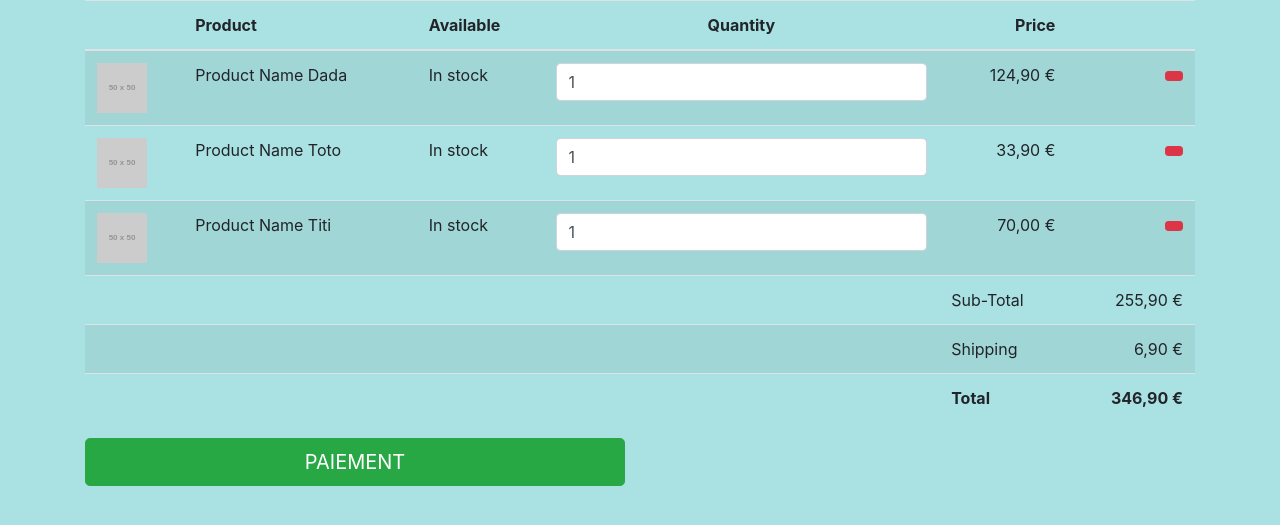
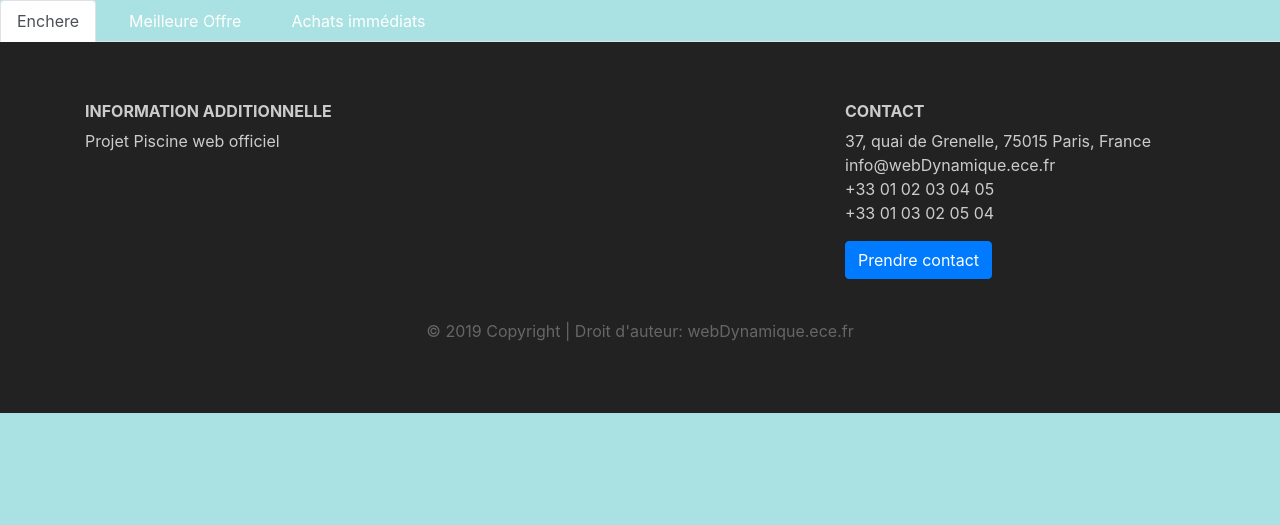
Before and after one commit to Nassim-Boutaleb/Piscine_2020, a PHP site: page /panier.php in a window 1280 px wide. Shown: the part 58-583 px from the top of the page. Run offline with PHP 8.4, Linux system fonts and the light colour scheme; the visitor is signed in with stand-in values (Sample User, id 1); tables that the repository leaves empty or names only in its code hold one stand-in row (values such as "Sample post"); grey boxes labelled with a size stand in for pictures from a placeholder-image service; some libraries are stand-ins or nearby versions.

Commit message:
Panier catalogue presque fonctionnel

```diff
--- a/Piscine/Panier.php
+++ b/Piscine/Panier.php
@@ -2,7 +2,7 @@
 <!DOCTYPE html>
 <html>
     <head>
-        <title>Ebay ECE</title>
+        <title>Votre panier</title>
         <meta charset="utf-8">
         <meta name="viewport" content="width=device-width, initial-scale=1">
          <link rel="stylesheet" href="https://stackpath.bootstrapcdn.com/bootstrap/4.1.3/css/bootstrap.min.css">
@@ -13,78 +13,7 @@
         <script src="https://code.jquery.com/jquery-3.3.1.slim.min.js"></script>
         <script src="https://stackpath.bootstrapcdn.com/bootstrap/4.1.3/js/bootstrap.min.js"></script>
 
-         <script type="text/javascript">
-            function ajouter()
-            {
-                var code = parseInt(document.getElementById("id").value);
-                var qte = parseInt(document.getElementById("qte").value);
-                var prix = parseInt(document.getElementById("prix").value);
-                var monPanier = new Panier();
-                monPanier.ajouterArticle(code, qte, prix);
-                var tableau = document.getElementById("tableau");
-                var longueurTab = parseInt(document.getElementById("nbreLignes").innerHTML);
-                if (longueurTab > 0)
-                {
-                    for(var i = longueurTab ; i > 0  ; i--)
-                    {
-                        monPanier.ajouterArticle(parseInt(tableau.rows[i].cells[0].innerHTML), parseInt(tableau.rows[i].cells[1].innerHTML), parseInt(tableau.rows[i].cells[2].innerHTML));
-                        tableau.deleteRow(i);
-                    }
-                }
-                var longueur = monPanier.liste.length;
-                for(var i = 0 ; i < longueur ; i++)
-                {
-                    var ligne = monPanier.liste[i];
-                    var ligneTableau = tableau.insertRow(-1);
-                    var colonne1 = ligneTableau.insertCell(0);
-                    colonne1.innerHTML += ligne.getCode();
-                    var colonne2 = ligneTableau.insertCell(1);
-                    colonne2.innerHTML += ligne.qteArticle;
-                    var colonne3 = ligneTableau.insertCell(2);
-                    colonne3.innerHTML += ligne.prixArticle;
-                    var colonne4 = ligneTableau.insertCell(3);
-                    colonne4.innerHTML += ligne.getPrixLigne();
-                    var colonne5 = ligneTableau.insertCell(4);
-                    colonne5.innerHTML += "<button class=\"btn btn-primary\" type=\"submit\" onclick=\"supprimer(this.parentNode.parentNode.cells[0].innerHTML)\"><span class=\"glyphicon glyphicon-remove\"></span> Retirer</button>";
-                }
-                document.getElementById("prixTotal").innerHTML = monPanier.getPrixPanier();
-                document.getElementById("nbreLignes").innerHTML = longueur;
-            }
 
-            function supprimer(code)
-            {
-                var monPanier = new Panier();
-                var tableau = document.getElementById("tableau");
-                var longueurTab = parseInt(document.getElementById("nbreLignes").innerHTML);
-                if (longueurTab > 0)
-                {
-                    for(var i = longueurTab ; i > 0  ; i--)
-                    {
-                        monPanier.ajouterArticle(parseInt(tableau.rows[i].cells[0].innerHTML), parseInt(tableau.rows[i].cells[1].innerHTML), parseInt(tableau.rows[i].cells[2].innerHTML));
-                        tableau.deleteRow(i);
-                    }
-                }
-                monPanier.supprimerArticle(code);
-                var longueur = monPanier.liste.length;
-                for(var i = 0 ; i < longueur ; i++)
-                {
-                    var ligne = monPanier.liste[i];
-                    var ligneTableau = tableau.insertRow(-1);
-                    var colonne1 = ligneTableau.insertCell(0);
-                    colonne1.innerHTML += ligne.getCode();
-                    var colonne2 = ligneTableau.insertCell(1);
-                    colonne2.innerHTML += ligne.qteArticle;
-                    var colonne3 = ligneTableau.insertCell(2);
-                    colonne3.innerHTML += ligne.prixArticle;
-                    var colonne4 = ligneTableau.insertCell(3);
-                    colonne4.innerHTML += ligne.getPrixLigne();
-                    var colonne5 = ligneTableau.insertCell(4);
-                    colonne5.innerHTML += "<button class=\"btn btn-primary\" type=\"submit\" onclick=\"supprimer(this.parentNode.parentNode.cells[0].innerHTML)\"><span class=\"glyphicon glyphicon-remove\"></span> Retirer</button>";
-                }
-                document.getElementById("prixTotal").innerHTML = monPanier.getPrixPanier();
-                document.getElementById("nbreLignes").innerHTML = longueur;
-            }
-        </script>
     </head>
 
     <body>
@@ -93,98 +22,172 @@
 
         <!-- Navbar (barre de navigation)-->
         <?php require("Navbars/navbar_def.php");  ?>
+        <!--PHP Panier-->
+
+   <?php
+
+ //identifier le nom de base de données
+        $database = "ecebay";
+        $login=$_SESSION["login"];
+        //connectez-vous dans votre BDD
+        //Rappel : votre serveur = localhost | votre login = root | votre mot de pass = '' (rien)
+        $db_handle = mysqli_connect('localhost', 'root', 'root' );
+        $db_found = mysqli_select_db($db_handle, $database);
+        if ($db_found)
+        {
+
+
+   ?>
 
 <!--Panier-->
 
-<div class="container mb-4">
-    <div class="row">
-        <div class="col-12">
-            <div class="table-responsive">
-                <table class="table table-striped">
-                    <thead>
-                        <tr>
-                            <th scope="col"> </th>
-                            <th scope="col">Product</th>
-                            <th scope="col">Available</th>
-                            <th scope="col" class="text-center">Quantity</th>
-                            <th scope="col" class="text-right">Price</th>
-                            <th> </th>
-                        </tr>
-                    </thead>
-                    <tbody>
-                        <tr>
-                            <td><img src="https://dummyimage.com/50x50/55595c/fff" /> </td>
-                            <td>Product Name Dada</td>
-                            <td>In stock</td>
-                            <td><input class="form-control" type="text" value="1" /></td>
-                            <td class="text-right">124,90 €</td>
-                            <td class="text-right"><button class="btn btn-sm btn-danger"><i class="fa fa-trash"></i> </button> </td>
-                        </tr>
-                        <tr>
-                            <td><img src="https://dummyimage.com/50x50/55595c/fff" /> </td>
-                            <td>Product Name Toto</td>
-                            <td>In stock</td>
-                            <td><input class="form-control" type="text" value="1" /></td>
-                            <td class="text-right">33,90 €</td>
-                            <td class="text-right"><button class="btn btn-sm btn-danger"><i class="fa fa-trash"></i> </button> </td>
-                        </tr>
-                        <tr>
-                            <td><img src="https://dummyimage.com/50x50/55595c/fff" /> </td>
-                            <td>Product Name Titi</td>
-                            <td>In stock</td>
-                            <td><input class="form-control" type="text" value="1" /></td>
-                            <td class="text-right">70,00 €</td>
-                            <td class="text-right"><button class="btn btn-sm btn-danger"><i class="fa fa-trash"></i> </button> </td>
-                        </tr>
-                        <tr>
-                            <td></td>
-                            <td></td>
-                            <td></td>
-                            <td></td>
-                            <td>Sub-Total</td>
-                            <td class="text-right">255,90 €</td>
-                        </tr>
-                        <tr>
-                            <td></td>
-                            <td></td>
-                            <td></td>
-                            <td></td>
-                            <td>Shipping</td>
-                            <td class="text-right">6,90 €</td>
-                        </tr>
-                        <tr>
-                            <td></td>
-                            <td></td>
-                            <td></td>
-                            <td></td>
-                            <td><strong>Total</strong></td>
-                            <td class="text-right"><strong>346,90 €</strong></td>
-                        </tr>
-                    </tbody>
-                </table>
-            </div>
-        </div>
-        <div class="col mb-2">
-            <div class="row">
+<ul class="nav nav-tabs" id="myTab" role="tablist">
+  <li class="nav-item">
+    <a class="nav-link active" id="tab_enchere" data-toggle="tab" href="#enchere" role="tab" aria-controls="enchere" aria-selected="true">Enchere</a>
+  </li>
+  <li class="nav-item">
+    <a class="nav-link" id="tab_offre" data-toggle="tab" href="#offre" role="tab" aria-controls="offre" aria-selected="false">Meilleure Offre</a>
+  </li>
+  <li class="nav-item">
+    <a class="nav-link" id="tab_achat" data-toggle="tab" href="#achat" role="tab" aria-controls="achat" aria-selected="false">Achats immédiats</a>
+  </li>
+</ul>
+<div class="tab-content" id="myTabContent">
+  <div class="tab-pane fade show active" id="enchere" role="tabpanel" aria-labelledby="tab_enchere">
 
-                <div class="col-sm-12 col-md-6 text-right">
-                    <button class="btn btn-lg btn-block btn-success text-uppercase">Paiement</button>
-                </div>
-            </div>
-        </div>
-    </div>
-</div>
+      <?php
+
+        $sql="SELECT * FROM item,acheter_item WHERE acheter_item.loginAcheteur='$login'AND acheter_item.NumeroIDItem=item.NumeroID AND item.TypeVente='enchere'";
+           $result = mysqli_query($db_handle, $sql);
+            while ($data = mysqli_fetch_assoc($result))
+            {
+                ?>
+
+
+                <h2><?php echo $data["Nom"]."  ";?></h2>
+                <p>Prix : <?php echo $data["Prix"];?> €</p>
+                <p id="descriptionitem">Description : <?php echo $data["Description"];?></p>
+                <p>Type de vente : <?php echo $data["TypeVente"];?></p>
+                <p>Catégorie : <?php echo $data["Categorie"];?></p>
+            <br>
+            <button class="btn btn-secondary"><a href="?action=Supprimer&amp;id=<?php echo $data3["NumeroID"];?>"> Supprimer
+        </a></button>
+            <?php
+                        if(isset($_GET['action'])){
+
+            if($_GET['action']=='Supprimer'){
+                $NumID=$_GET['id'];
+                $sql4="DELETE FROM acheter_item WHERE NumeroIDItem='$NumID'";
+                    $result4 = mysqli_query($db_handle, $sql4);
+                    if($result4){
+                        echo "Article supprimé";
+                    }
+                    else{
+                        echo "L'article n'a pas pu être supprimé";
+                    }
+            }
+        }
+        }
 
 
 
 
 
+      ?>
+  </div>
+  <div class="tab-pane fade" id="offre" role="tabpanel" aria-labelledby="tab_offre">
+
+     <?php
+
+        $sql2="SELECT * FROM item,acheter_item WHERE loginAcheteur='$login'AND NumeroIDItem=item.NumeroID AND item.TypeVente='Meilleure Offre' ";
+            $result2 = mysqli_query($db_handle, $sql2);
+            while ($data2 = mysqli_fetch_assoc($result2))
+            {
+                ?>
+
+
+                <h2><?php echo $data2["Nom"]."  ";?></h2>
+                <p>Prix : <?php echo $data2["Prix"];?> €</p>
+                <p id="descriptionitem">Description : <?php echo $data2["Description"];?></p>
+                <p>Type de vente : <?php echo $data2["TypeVente"];?></p>
+                <p>Catégorie : <?php echo $data2["Categorie"];?></p>
+            <br>
+            <button class="btn btn-secondary"><a href="?action=Supprimer&amp;id=<?php echo $data3["NumeroID"];?>"> Supprimer
+        </a></button>
+            <?php
+                        if(isset($_GET['action'])){
+
+            if($_GET['action']=='Supprimer'){
+                $NumID=$_GET['id'];
+                $sql4="DELETE FROM acheter_item WHERE NumeroIDItem='$NumID'";
+                    $result4 = mysqli_query($db_handle, $sql4);
+                    if($result4){
+                        echo "Article supprimé";
+                    }
+                    else{
+                        echo "L'article n'a pas pu être supprimé";
+                    }
+            }
+        }
+        }
+
+
+
+      ?>
+
+  </div>
+  <div class="tab-pane fade" id="achat" role="tabpanel" aria-labelledby="tab_achat">
+    <div class="container">
+     <?php
+
+            $sql3="SELECT * FROM item,acheter_item WHERE loginAcheteur='$login'AND NumeroIDItem=item.NumeroID AND item.TypeVente='Achat direct' ";
+            $result3 = mysqli_query($db_handle, $sql3);
+
+
+            while ($data3 = mysqli_fetch_assoc($result3))
+            {
+
+                ?>
+                <h2><?php echo $data3["Nom"]."  ";?></h2>
+                <p>Prix : <?php echo $data3["Prix"];?> €</p>
+                <p id="descriptionitem">Description : <?php echo $data3["Description"];?></p>
+                <p>Type de vente : <?php echo $data3["TypeVente"];?></p>
+                <p>Catégorie : <?php echo $data3["Categorie"];?></p>
+            <br>
+            <button class="btn btn-secondary"><a href="?action=Supprimer&amp;id=<?php echo $data3["NumeroID"];?>"> Supprimer
+        </a></button>
+            <?php
+
+            if(isset($_GET['action'])){
+
+            if($_GET['action']=='Supprimer'){
+                $NumID=$_GET['id'];
+                $sql4="DELETE FROM acheter_item WHERE NumeroIDItem='$NumID'";
+                    $result4 = mysqli_query($db_handle, $sql4);
+                    if($result4){
+                        echo "Article supprimé";
+                    }
+                    else{
+                        echo "L'article n'a pas pu être supprimé";
+                    }
+            }
+        }
+        }
 
 
 
 
+      ?>
+      </div>
+   </div>
+</div>
+<?php
 
+}
 
-
+?>
     </body>
+    <footer>
+        <?php require("Footer.php");  ?>
+    </footer>
     </html>
```
Also changed, not shown: Piscine/catalogue.php (+134 -8 lines).
